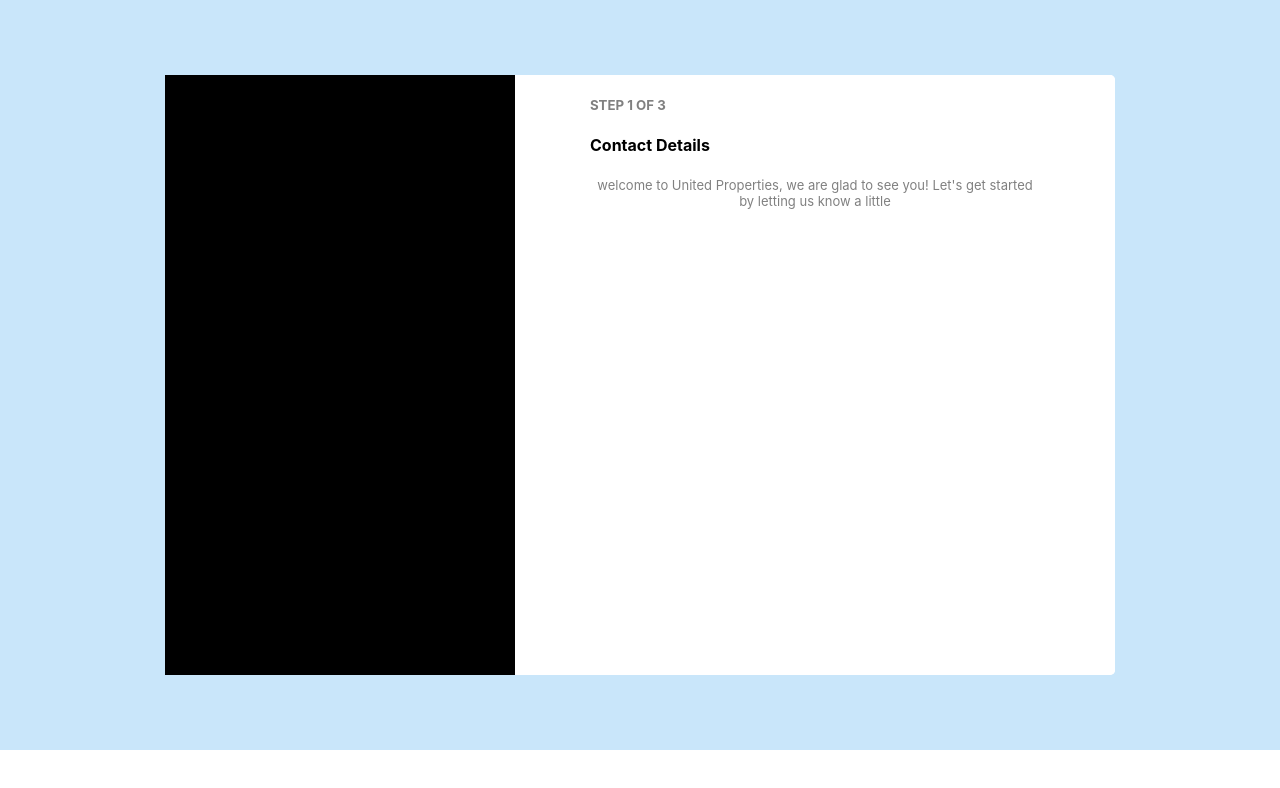
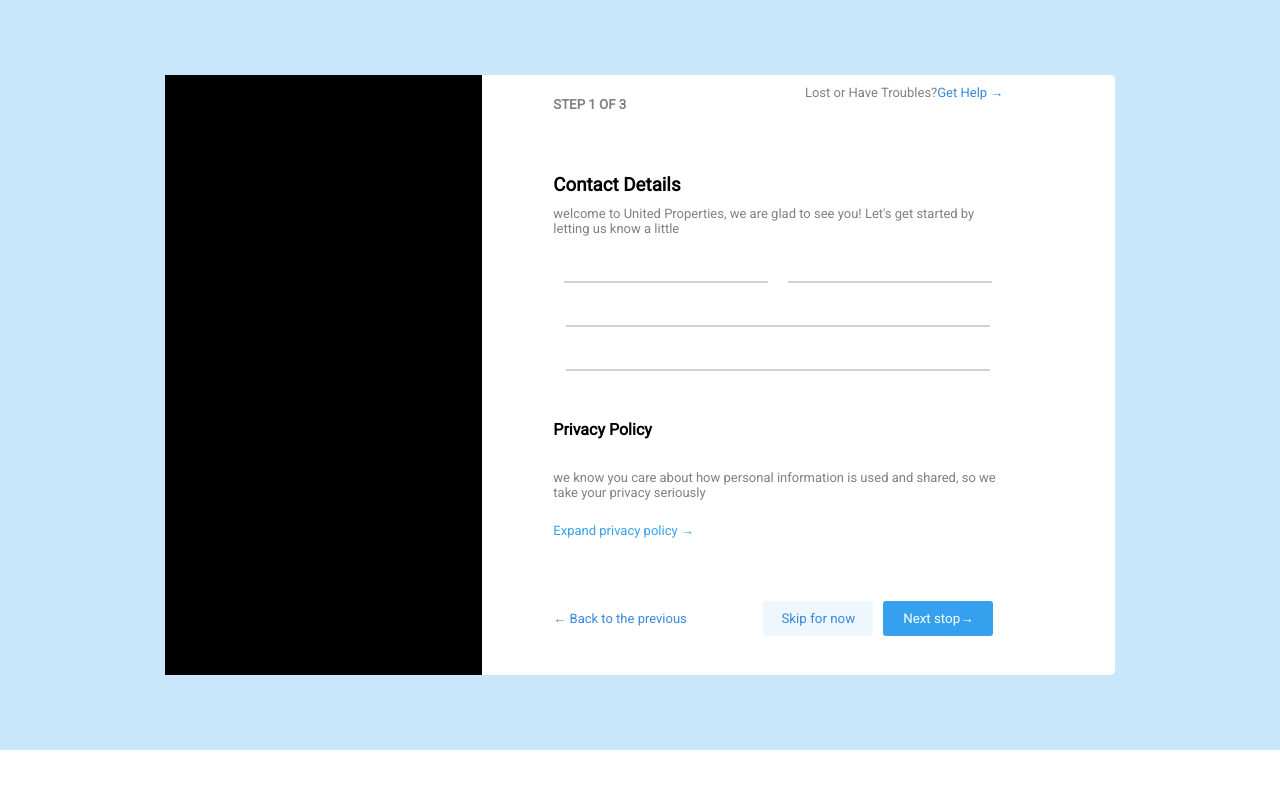
Before and after one commit to Ciprian420/react-login-page, a React (Create React App) app: page / in a window 1280 px wide. Shown: the top 788 px of the page. Built offline with nearby package versions, Linux system fonts and the light colour scheme.

Commit message:
i made the 'details' component with styled-components

```diff
--- a/public/index.html
+++ b/public/index.html
@@ -3,6 +3,9 @@
   <head>
     <meta charset="utf-8" />
     <link rel="icon" href="%PUBLIC_URL%/favicon.ico" />
+    <link rel="preconnect" href="https://fonts.googleapis.com">
+    <link rel="preconnect" href="https://fonts.gstatic.com" crossorigin>
+    <link href="https://fonts.googleapis.com/css2?family=Roboto&display=swap" rel="stylesheet">
     <meta name="viewport" content="width=device-width, initial-scale=1" />
     <meta name="theme-color" content="#000000" />
     <meta
--- a/src/components/Container.js
+++ b/src/components/Container.js
@@ -1,4 +1,4 @@
-import { ContMain, SideBar, Details, H4, H5, Para, Detailssecond } from "./Container.style"
+import { InputLonger, InputCont, Header, ContMain, SideBar, Details,H4, H3, H5, Para, Detailssecond, Link, Footer, Button, Simplediv, Input } from "./Container.style"
 
 const Container = () => {
     return (
@@ -6,9 +6,28 @@ const Container = () => {
             <SideBar></SideBar>
             <Details>
                 <Detailssecond>
-                    <H5>STEP 1 OF 3</H5>
-                    <H4>Contact Details</H4>
-                    <Para>welcome to United Properties, we are glad to see you! Let's get started by  letting us know a little</Para>
+                    <Header>
+                        <H5>STEP 1 OF 3</H5>
+                        <Para>Lost or Have Troubles?<Link> Get Help  → </Link></Para>
+                    </Header>
+                        <H3>Contact Details</H3>
+                        <Para>welcome to United Properties, we are glad to see you! Let's get started by  letting us know a little</Para>
+                        <InputCont>
+                            <Input></Input>
+                            <Input></Input>
+                            <InputLonger></InputLonger>
+                            <InputLonger></InputLonger>
+                        </InputCont>
+                        <H4>Privacy Policy</H4>
+                        <Para>we know you care about how personal information is used and shared, so we take your privacy seriously</Para>
+                        <Para color="#35a1ee">Expand privacy policy →</Para>
+                    <Footer>
+                    <Para color="#3988dd">← Back to the previous</Para>
+                        <Simplediv>
+                            <Button color="#3988dd" backgroundColor="#edf7fd">Skip for now</Button>
+                            <Button color="white" backgroundColor="#35a1ee">Next stop→</Button>
+                        </Simplediv>
+                    </Footer>
                 </Detailssecond>
             </Details>
         </ContMain>
--- a/src/components/Container.style.js
+++ b/src/components/Container.style.js
@@ -1,5 +1,11 @@
 import styled from "styled-components"
 
+export const Simplediv = styled.div`
+`
+export const InputCont = styled.div`
+width: 100%;
+height: 150px;
+`
 export const ContMain = styled.div`
 display: flex;
 border-radius: 5px;
@@ -15,29 +21,102 @@ background-color: black;
 export const Details = styled.div`
 display: flex;
 justify-content: center;
-width: 600px;
+width: 700px;
 height: 600px;
 background-color: #ffffff;
 border-top-right-radius: 5px;
 border-bottom-right-radius: 5px;
 `
 export const Detailssecond = styled.div`
+display: flex;
+flex-direction: column;
 width: 450px;
 height: 600px;
 background-color: #ffffff;
 border-top-right-radius: 5px;
 border-bottom-right-radius: 5px;
+position: relative;
+left: -20px;
 `
-export const H4 = styled.h4`
+export const Header = styled.div`
 display: flex;
+justify-content: space-between;
+width: 100%;
+height: 80px;
+`
+export const Footer = styled.div`
+justify-content: space-between;
+position: relative;
+bottom: -50px;
+align-self: flex-end;
+display: flex;
+width: 100%;
+height: 50px;
+`
+export const H3 = styled.h3`
+display: flex;
+margin-bottom: 0;
+font-family: 'Roboto', sans-serif;
 `
 export const H5 = styled.h5`
+font-family: 'Roboto', sans-serif;
 display: flex;
 left: 10px;
 color: gray;`
+export const H4 = styled.h4`
+font-family: 'Roboto', sans-serif;
+display: flex;
+`
 export const Para = styled.p`
+font-family: 'Roboto', sans-serif;
 display: flex;
-justify-content: flex-start;
 color: gray;
 font-size: small;
+text-align: left;
+margin-top: 10px;
+color: ${(props) => props.color};
 `
+export const Link = styled.a`
+font-family: 'Roboto', sans-serif;
+color: #3988dd;
+`
+export const Button = styled.button`
+font-family: 'Roboto', sans-serif;
+color: ${(props) => props.color};
+text-align: center;
+border: none;
+width: 110px;
+height: 35px;
+border-radius: 3px;
+background-color: ${(props) => props.backgroundColor};
+margin-right: 10px;
+&:active{
+    box-shadow: rgba(136, 165, 191, 0.48) 6px 2px 16px 0px, rgba(255, 255, 255, 0.8) -6px -2px 16px 0px;
+}
+`
+export const Input = styled.input`
+margin: 10px;
+width: 200px;
+height: 20px;
+  border-top: hidden;
+  border-right: hidden;
+  border-left: hidden;
+  border-bottom: lightgrey solid 2px;
+&:focus{
+    outline: none;
+    border-bottom: #3988dd solid 2px;
+}
+`
+export const InputLonger = styled.input`
+margin: 10px;
+width: 420px;
+height: 20px;
+  border-top: hidden;
+  border-right: hidden;
+  border-left: hidden;
+  border-bottom: lightgrey solid 2px;
+&:focus{
+    outline: none;
+    border-bottom: #3988dd solid 2px;
+}
+`
```
